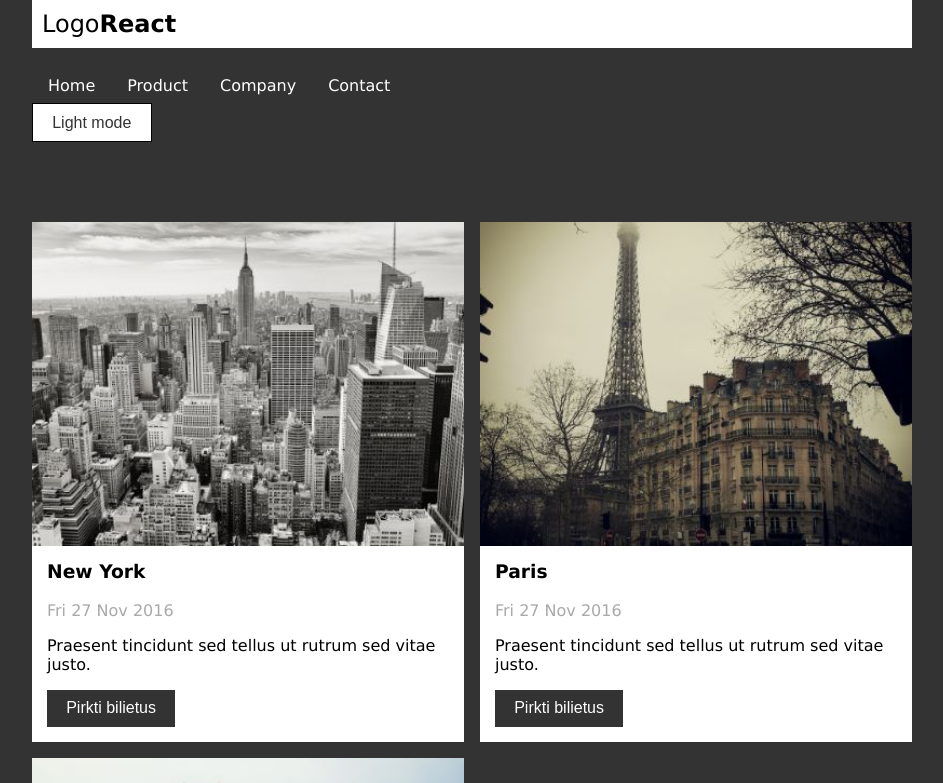
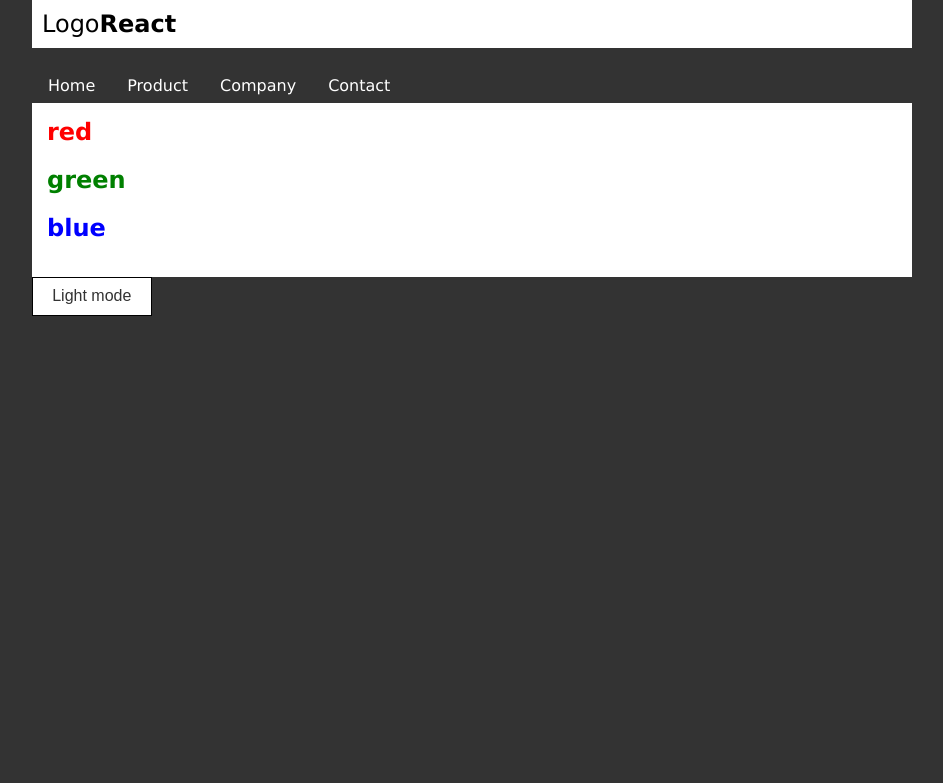
Before and after one commit to MariusAskelovic/2_react_vite_cmp_props, a React (Vite) app: page / in a window 1280 px wide. Shown: the top 783 px of the page, without its empty margins (168-1111 px from the left). Built offline with nearby package versions, Linux system fonts and the light colour scheme.

Commit message:
short if else

```diff
--- a/src/App.jsx
+++ b/src/App.jsx
@@ -2,24 +2,28 @@
 import './style/common.css';
 import './style/App.css';
 import './style/responsive.css';
-import Card1 from './components/Card1';
+import CardList from './components/CardList';
 import Header from './components/layout/Header';
 import MainBtn from './components/MainBtn';
+import TitlesMap from './components/TitlesMap';
+// export import Card2
 
-// funkcinis komponentas yra funkcija
-// prasideda didziaja raide
-// grazina jsx
 
 function App() {
+  // const now = new Date();
+  // const formatedDate = now.toLocaleString('LT-lt', { dateStyle: 'full' });
+  const showTitles = true;
   return (
     <div className='App container'>
       <Header />
+      {/* daznai naudojama atvaizduoti arba neatvaizduoti elementams */}
+      {/* if showTitles === true */}
+      {showTitles && <TitlesMap />}
+      {/* else */}
+      {!showTitles && <h2>Titles siuo metu nerodomi</h2>}
+
       <MainBtn outline>Light mode</MainBtn>
-      <div className='cardsList grid3'>
-        <Card1 city="New York" heroImage='img/newyork.jpg' date='Fri 27 Nov 2016' text='Praesent tincidunt sed tellus ut rutrum sed vitae justo.' />
-        <Card1 city="Paris" heroImage='img/paris.jpg' date='Fri 27 Nov 2016' text='Praesent tincidunt sed tellus ut rutrum sed vitae justo.' />
-        <Card1 city="San Francisco" heroImage='img/sanfran.jpg' date='Fri 27 Nov 2016' text='Praesent tincidunt sed tellus ut rutrum sed vitae justo.' />
-      </div>
+      {false && <CardList />}
     </div>
   );
 }
--- a/src/components/Card1.jsx
+++ b/src/components/Card1.jsx
@@ -1,17 +1,22 @@
 import MainBtn from './MainBtn';
 
 function Card1(props) {
+  // console.log('props ===', props);
   const cityName = props.city;
   return (
+    <div>
       <article className='singleCard'>
         <img src={props.heroImage} alt='new york' className='cardImg' />
         <div className='cardInfo'>
           <h3 className='cardTitle'>{cityName}</h3>
           <p className='cardDate'>{props.date}</p>
-        <p className='text'>{props.text}</p>
+          <p className='text'>
+            Praesent tincidunt sed tellus ut rutrum sed vitae justo.
+          </p>
           <MainBtn>Pirkti bilietus</MainBtn>
         </div>
       </article>
+    </div>
   );
 }
 
--- /dev/null
+++ b/src/components/CardList.jsx
@@ -0,0 +1,27 @@
+import Card1 from './Card1';
+
+const card1Data = {
+    city: 'New York !!',
+    heroImage: '/img/newyork.jpg',
+    date: '2023-07-08',
+};
+
+function CardList() {
+    return (
+        <div className='cardsList grid3'>
+            <Card1
+                city={card1Data.city}
+                heroImage={card1Data.heroImage}
+                date={card1Data.date}
+            />
+            <Card1 city='Paris !' heroImage='/img/paris.jpg' date='2024-07-08' />
+            <Card1
+                city='San Francisco !'
+                heroImage='/img/sanfran.jpg'
+                date='2019-07-08'
+            />
+        </div>
+    );
+}
+
+export default CardList;
--- a/src/components/MainBtn.jsx
+++ b/src/components/MainBtn.jsx
@@ -1,5 +1,10 @@
 function MainBtn(props) {
-  const btnClasses = props.outline === true ? 'btn btnOutline' : 'btn'
+  let btnClasses = props.outline === true ? 'btn btnOutline' : 'btn'
+  // btnClasses = `btn ${props.outline === true ? 'btnOutline' : ''}`
+  // let btnClasses = 'btn';
+  // if (props.outline === true) {
+  //   btnClasses += ' btnOutline'
+  // }
   // props.children - yra tai kas ikelta tarp pradzios ir pabaigos tagu
   return <button className={btnClasses}>{props.children}</button>;
 }
--- /dev/null
+++ b/src/components/TitlesMap.jsx
@@ -0,0 +1,21 @@
+const colorTitles = ['red', 'green', 'blue'];
+
+function TitlesMap() {
+    // inline style object
+    const divStyle = {
+        backgroundColor: 'white',
+        padding: '15px',
+    };
+
+    return (
+        <div style={divStyle}>
+            {
+                colorTitles.map((color) => (
+                    <h2 style={{ color: color }} key={color}>{color}</h2>
+                ))
+            }
+        </div>
+    )
+}
+
+export default TitlesMap;
```
Also changed, not shown: public/img/vilnius.jpg (added). Lines whose indentation alone changed are shown as unchanged.
